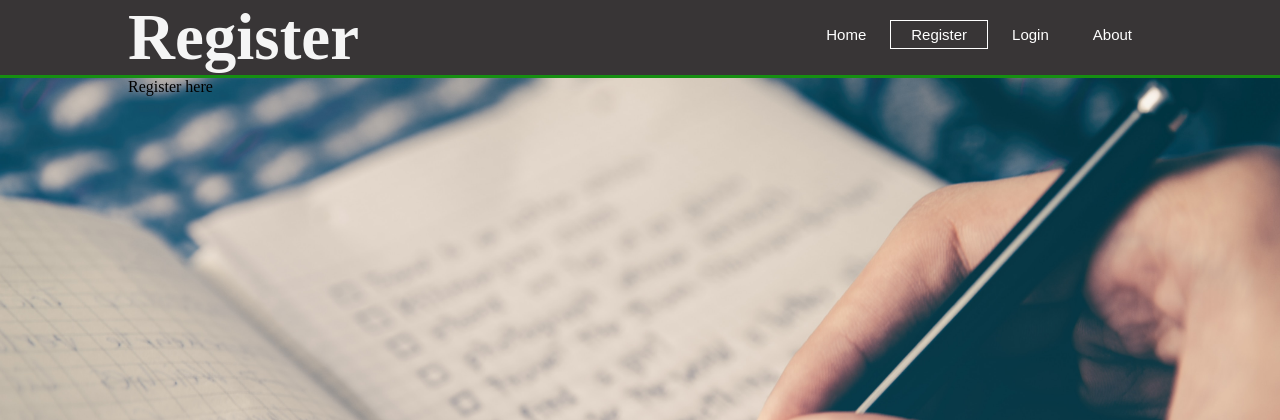
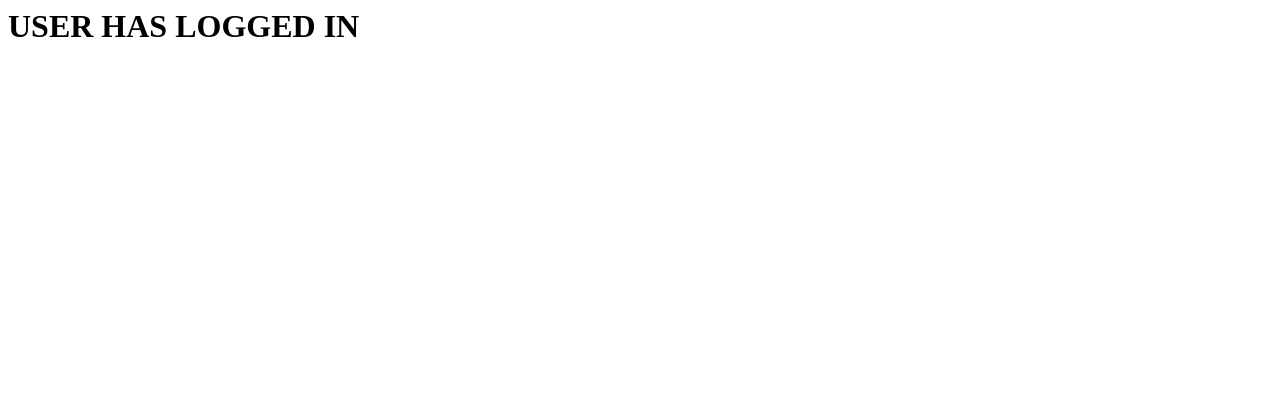
Before and after one commit to KJnong/plan-smart, a PHP site: page /todo.html in a window 1280 px wide. Shown: the top 420 px of the page. Run offline with PHP 8.4, Linux system fonts and the light colour scheme.

Commit message:
created log in concept

```diff
--- a/css/style.css
+++ b/css/style.css
@@ -68,7 +68,7 @@ body{
     margin: auto;
 }
 
-#username, #firstname{
+/*#username, #firstname{
    width: 250%;
    height: 30px;
-}
+}*/
--- a/index.html
+++ b/index.html
@@ -24,6 +24,6 @@
     </header>
 
     <script src="js/script.js"> </script>
-
+        <h1>HELLO WORLD</h1>
 </body>
 </html>
--- a/js/register.js
+++ b/js/register.js
@@ -9,9 +9,9 @@ function registerUser(){
 
     console.log(user)
 
-    let http = new XMLHttpRequest();
-    http.open("POST", "https://localhost:44301/api/values" , true)
-    http.setRequestHeader("Content-Type", "application/json;charset=UTF-8");
+    let http = new XMLHttpRequest();  //creating http object
+    http.open("POST", "https://localhost:44301/api/values" , true)   //opening connection
+    http.setRequestHeader("Content-Type", "application/json;charset=UTF-8");  // content type (meta data)
 
     http.onload = () =>{
         if( http.status == 200)
--- a/login.html
+++ b/login.html
@@ -43,6 +43,6 @@
             </form>
         </div>
 
-    <script src="js/script.js"> </script>
+    <script src="js/login.js"> </script>
 </body>
 </html>
--- a/todo.html
+++ b/todo.html
@@ -3,31 +3,9 @@
     <meta charset="UTF-8">
     <meta name="viewport" content="width=device-width, initial-scale=1.0">
     <meta http-equiv="X-UA-Compatible" content="ie=edge">
-    <link rel="stylesheet" href="css/style.css">
-    <title>ToDo Register page</title>
+    <title>Document</title>
 </head>
 <body>
-
-    <header>
-    <div class="container">
-        <div class="logo">
-         <h1>Register<h1>
-        </div>
-        <div class="menu-ist">
-            <ul class="menu">
-                <li><a href="index.html">Home</a></li>
-                <li class="active"><a href="register.html">Register</a></li>
-                <li><a href="login.html">Login</a></li>
-                <li><a href="about.html">About</a></li>
-            </ul>
-        </div>
-    </div>
-    </header>
-
-    <div class="container">
-       Register here
-    </div>
-
-    <script src="js/script.js"> </script>
+    <h1>USER HAS LOGGED IN</h1>
 </body>
 </html>
```
Also changed, not shown: js/login.js (+28 -0 lines).
